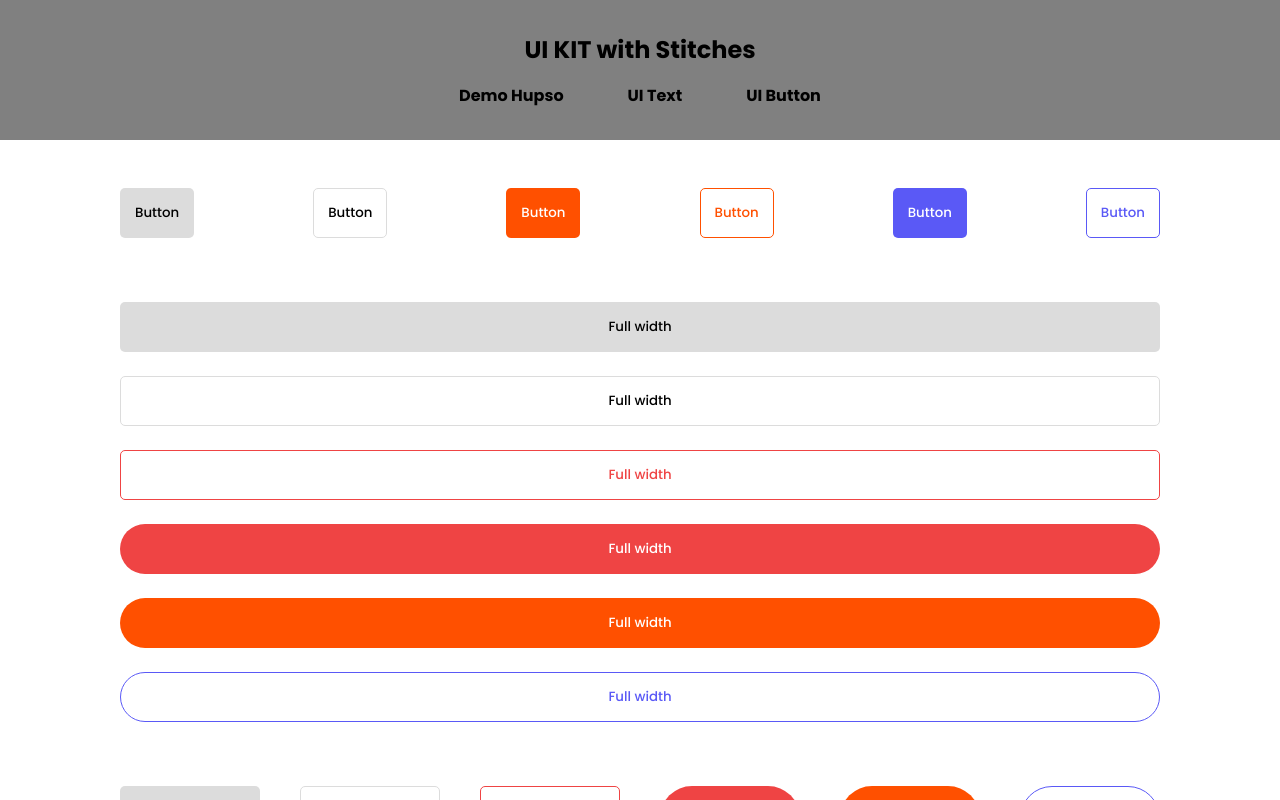
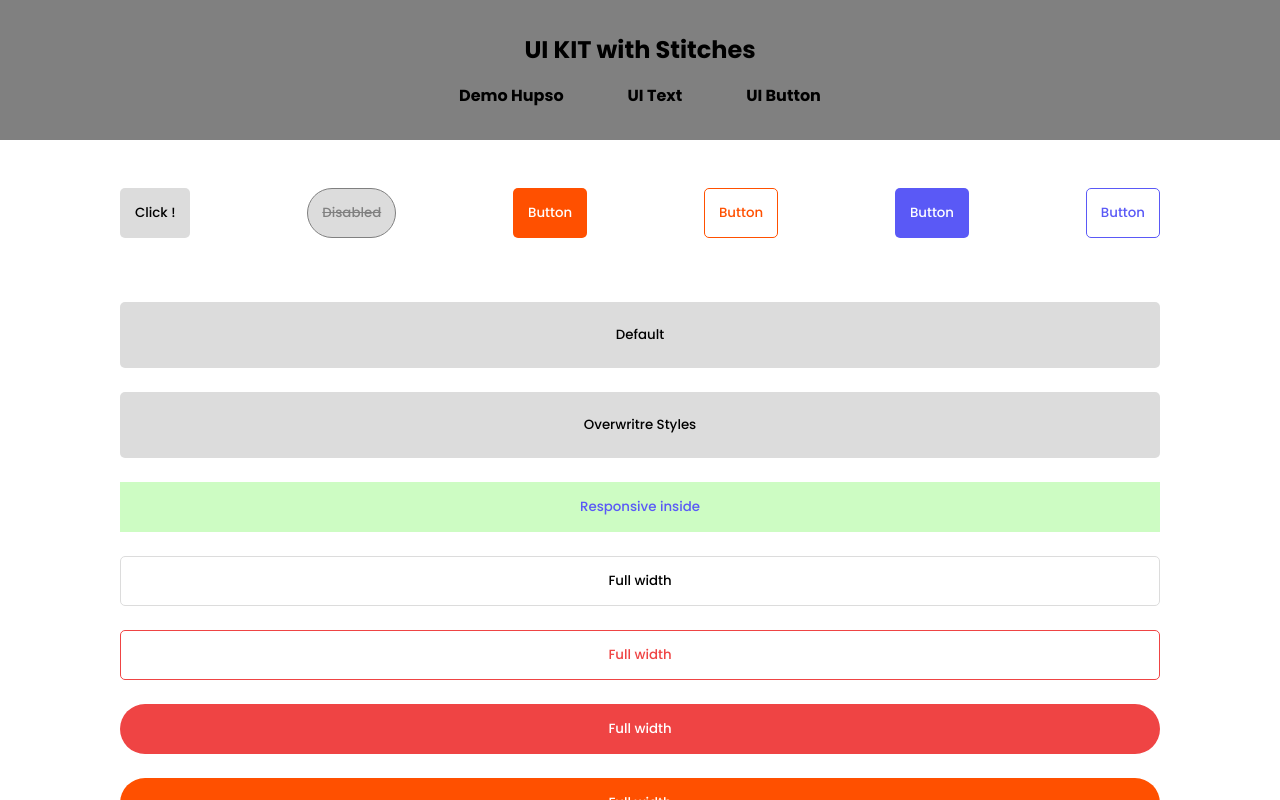
Before and after one commit to RaficraftOnprod/hupso-benchmark, a Next.js app: page /stitchesUI/HomeButton in a window 1280 px wide. Built offline with nearby package versions, Linux system fonts and the light colour scheme.

Commit message:
feat: impromevement

```diff
--- a/core/components/Stitches/UI/Atoms/Buttons/Button.tsx
+++ b/core/components/Stitches/UI/Atoms/Buttons/Button.tsx
@@ -1,9 +1,6 @@
 import { styled } from 'stitches.config';
 
 export const Button = styled('button', {
-  // Mini reset
-  appearance: 'none',
-
   fontWeight: '500',
   cursor: 'pointer',
   border: '1px solid transparent',
@@ -15,17 +12,7 @@ export const Button = styled('button', {
   },
 
   variants: {
-    color: {
-
-      gray: {
-        padding: '.875rem',
-        backgroundColor: 'gainsboro',
-        color: 'black',
-        '&:hover': {
-          backgroundColor: 'lightgray',
-          color: 'black',
-        },
-      },
+    colors: {
 
       orange: {
         padding: '.875rem',
@@ -69,6 +56,16 @@ export const Button = styled('button', {
           border: '1px solid',
         },
       },
+
+      gray: {
+        padding: '.875rem',
+        backgroundColor: 'gainsboro',
+        color: 'black',
+        '&:hover': {
+          backgroundColor: 'lightgray',
+          color: 'black',
+        },
+      },
     },
 
     outlined: {
@@ -88,7 +85,7 @@ export const Button = styled('button', {
       },
     },
 
-    pilled: {
+    pills: {
       true: {
         borderRadius: '999999px',
       },
@@ -96,8 +93,11 @@ export const Button = styled('button', {
 
     disabled: {
       true: {
+        backgroundColor: 'gainsboro',
+        border: '1px solid gray',
         cursor: 'not-allowed',
         textDecorationLine: 'line-through',
+        color: 'gray',
       },
     },
 
@@ -124,7 +124,7 @@ export const Button = styled('button', {
   },
   compoundVariants: [
     {
-      color: 'gray',
+      colors: 'gray',
       outlined: true,
       css: {
         borderColor: 'gainsboro',
@@ -137,7 +137,7 @@ export const Button = styled('button', {
       },
     },
     {
-      color: 'orange',
+      colors: 'orange',
       outlined: true,
       css: {
         borderColor: '$orange500',
@@ -150,7 +150,20 @@ export const Button = styled('button', {
       },
     },
     {
-      color: 'violet',
+      colors: 'green',
+      outlined: true,
+      css: {
+        borderColor: '$green500',
+        backgroundColor: 'white',
+        color: '$violet500',
+        '&:hover': {
+          backgroundColor: '$green200',
+          color: '$violet500',
+        },
+      },
+    },
+    {
+      colors: 'violet',
       outlined: true,
       css: {
         borderColor: '$violet500',
@@ -163,7 +176,7 @@ export const Button = styled('button', {
       },
     },
     {
-      color: 'alert',
+      colors: 'alert',
       outlined: true,
       css: {
         borderColor: '$alert500',
@@ -176,7 +189,7 @@ export const Button = styled('button', {
       },
     }],
   defaultVariants: {
-    color: 'gray',
+    colors: 'gray',
   },
 });
 
--- a/pages/stitchesUI/HomeButton.tsx
+++ b/pages/stitchesUI/HomeButton.tsx
@@ -12,7 +12,7 @@ const Section = styled('section');
 
 const HomeButton = () => (
   <Section css={{ padding: '0 0 6rem 0' }}>
-    <MainContainer css={{ backgroundColor: 'gray', margin: '0 0 3rem 0', paddingY: '2rem' }}>
+    <MainContainer css={{ backgroundColor: 'gray', margin: '0 0 3rem 0', padding: '2rem 0' }}>
       <FlexGroup direction="column" gap="1rem">
         <div>
           <H1 weight="700" css={{ textAlign: 'center' }}>UI KIT with Stitches</H1>
@@ -40,14 +40,14 @@ const HomeButton = () => (
         gap="3rem"
         css={{ justifyContent: 'space-between' }}
       >
-        <Button radius="sm">Button</Button>
-        <Button radius="sm" outlined>Button</Button>
+        <Button radius="sm" onClick={() => { alert('click !'); }}>Click !</Button>
+        <Button size="sm" radius="sm" pills disabled>Disabled</Button>
 
-        <Button color="orange" radius="sm">Button</Button>
-        <Button color="orange" radius="sm" outlined>Button</Button>
+        <Button colors="orange" radius="sm">Button</Button>
+        <Button colors="orange" radius="sm" outlined>Button</Button>
 
-        <Button color="violet" radius="sm">Button</Button>
-        <Button color="violet" radius="sm" outlined>Button</Button>
+        <Button colors="violet" radius="sm">Button</Button>
+        <Button colors="violet" radius="sm" outlined>Button</Button>
       </FlexGroup>
     </MainContainer>
 
@@ -55,14 +55,42 @@ const HomeButton = () => (
 
     <MainContainer css={{ margin: '0 0 4rem 0' }}>
       <FlexGroup direction="column" gap="1.5rem" css={{ justifyContent: 'space-between' }}>
-        <Button radius="sm" fullWidth>Full width</Button>
+        <Button size="xl" radius="sm" fullWidth>Default</Button>
+        <Button
+          size="xl"
+          fullWidth
+          radius="sm"
+          css={{
+            backgroundcolors: 'rgb(34 211 238)',
+            colors: 'white',
+            transition: '1.5s',
+            '&:hover': {
+              backgroundcolors: 'black',
+              colors: 'white',
+            },
+          }}
+        >
+          Overwritre Styles
+        </Button>
+        <Button
+          size="xl"
+          colors={{
+            '@initial': 'violet',
+            '@md': 'orange',
+            '@lg': 'green',
+          }}
+          fullWidth
+        >
+          Responsive inside
+        </Button>
+
         <Button radius="sm" fullWidth outlined>Full width</Button>
 
-        <Button color="alert" radius="sm" fullWidth outlined>Full width</Button>
-        <Button color="alert" radius="xl" fullWidth>Full width</Button>
+        <Button colors="alert" radius="sm" fullWidth outlined>Full width</Button>
+        <Button colors="alert" radius="xl" fullWidth>Full width</Button>
 
-        <Button color="orange" radius="xl" fullWidth>Full width</Button>
-        <Button color="violet" radius="xl" fullWidth outlined>Full width</Button>
+        <Button colors="orange" radius="xl" fullWidth>Full width</Button>
+        <Button colors="violet" radius="xl" fullWidth outlined>Full width</Button>
       </FlexGroup>
     </MainContainer>
 
@@ -73,26 +101,11 @@ const HomeButton = () => (
         <Button size="xl" radius="sm">Button XL</Button>
         <Button size="xl" radius="sm" outlined>Button XL</Button>
 
-        <Button size="xl" color="alert" radius="sm" outlined>Button XL</Button>
-        <Button size="xl" color="alert" radius="xl">Button XL</Button>
+        <Button size="xl" colors="alert" radius="sm" outlined>Button XL</Button>
+        <Button size="xl" colors="alert" radius="xl">Button XL</Button>
 
-        <Button size="xl" color="orange" radius="xl">Button XL</Button>
-        <Button size="xl" color="violet" radius="xl" outlined>Button XL</Button>
-      </FlexGroup>
-    </MainContainer>
-
-    {/* Pilled Button */}
-
-    <MainContainer css={{ margin: '0 0 4rem 0' }}>
-      <FlexGroup gap="1.5rem" css={{ justifyContent: 'space-between' }}>
-        <Button size="xl" radius="sm" pilled disabled>Disabled XL</Button>
-        <Button size="xl" radius="sm" outlined pilled disabled>Disabled XL</Button>
-
-        <Button size="xl" color="alert" radius="sm" outlined pilled disabled>Disabled XL</Button>
-        <Button size="xl" color="alert" radius="xl" pilled disabled>Disabled XL</Button>
-
-        <Button size="xl" color="orange" radius="xl" pilled disabled>Disabled XL</Button>
-        <Button size="xl" color="violet" radius="xl" outlined pilled disabled>Disabled XL</Button>
+        <Button size="xl" colors="orange" radius="xl">Button XL</Button>
+        <Button size="xl" colors="violet" radius="xl" outlined>Button XL</Button>
       </FlexGroup>
     </MainContainer>
 
@@ -100,10 +113,10 @@ const HomeButton = () => (
 
     <MainContainer css={{ margin: '0 0 4rem 0' }}>
       <FlexGroup gap="1.5rem" css={{ justifyContent: 'space-between' }}>
-        <CircleButton circle="xl" color="green">Circle XL</CircleButton>
-        <CircleButton circle="lg" color="violet" outlined>Circle lg</CircleButton>
-        <CircleButton circle="md" color="alert">md</CircleButton>
-        <CircleButton circle="sm" color="alert" outlined>sm</CircleButton>
+        <CircleButton circle="xl" colors="green" onClick={() => { alert('click !'); }}>Click !</CircleButton>
+        <CircleButton circle="lg" colors="violet" outlined>Circle lg</CircleButton>
+        <CircleButton circle="md" colors="alert">md</CircleButton>
+        <CircleButton circle="sm" colors="alert" outlined>sm</CircleButton>
         <CircleButton circle="xs">xs</CircleButton>
       </FlexGroup>
     </MainContainer>
@@ -112,15 +125,15 @@ const HomeButton = () => (
 
     <MainContainer css={{ margin: '0 0 4rem 0' }}>
       <FlexGroup gap="1.5rem" css={{ justifyContent: 'space-between' }}>
-        <AvatarButton circle="md" color="violet">
+        <AvatarButton circle="md" colors="violet">
           <IconeUser />
         </AvatarButton>
 
-        <AvatarButton circle="md" color="green">
+        <AvatarButton circle="md" colors="green">
           <IconeUser />
         </AvatarButton>
 
-        <AvatarButton circle="md" color="orange">
+        <AvatarButton circle="md" colors="orange">
           <IconeUser />
         </AvatarButton>
 
--- a/pages/stitchesUI/HomeText.tsx
+++ b/pages/stitchesUI/HomeText.tsx
@@ -12,7 +12,7 @@ const Input = styled('input');
 
 const HomeText = () => (
   <Section css={{ padding: '0 0 6rem 0' }}>
-    <MainContainer css={{ backgroundColor: 'gray', margin: '0 0 3rem 0', paddingY: '2rem' }}>
+    <MainContainer css={{ backgroundColor: 'gray', margin: '0 0 3rem 0', padding: '2rem 0' }}>
       <FlexGroup direction="column" gap="1rem">
         <div>
           <H1 weight="700" css={{ textAlign: 'center' }}>UI KIT with Stitches</H1>
--- a/stitches.config.ts
+++ b/stitches.config.ts
@@ -1,4 +1,8 @@
 import { createStitches } from '@stitches/react';
+import type * as Stitches from '@stitches/react';
+
+type Square = Stitches.PropertyValue<'width' | 'height'>
+type Bc = Stitches.PropertyValue<'backgroundColor'>
 
 export const {
   styled,
@@ -62,38 +66,21 @@ export const {
   },
 
   media: {
-    min_mobile: '(min-width: 640px)',
-    min_tablet: '(min-width: 780px)',
-    min_desktop: '(min-width: 1280px)',
-
-    max_mobile: '(max-width: 640px)',
-    max_tablet: '(max-width: 780px)',
-    max_desktop: '(max-width: 1280px)',
+    sm: '(min-width: 640px)',
+    md: '(min-width: 768px)',
+    lg: '(min-width: 1024px)',
+    xl: '(min-width: 1280px)',
   },
 
   utils: {
-    marginX: (value: string) => ({
-      marginLeft: value,
-      marginRight: value,
+    bc: (value: Bc) => ({
+      backgroundColor: value,
     }),
-    marginY: (value: string) => ({
-      marginTop: value,
-      marginBottom: value,
-    }),
-    paddingX: (value: string) => ({
-      paddingLeft: value,
-      paddingRight: value,
-    }),
-    paddingY: (value: string) => ({
-      paddingTop: value,
-      paddingBottom: value,
-    }),
-    square: (value: string) => ({
-      maxWidth: value,
-      width: '100%',
+    square: (value: Square) => ({
+      width: value,
       height: value,
     }),
-    circle: (value: string) => ({
+    circle: (value: Square) => ({
       square: value,
       borderRadius: '999999px',
     }),
```
